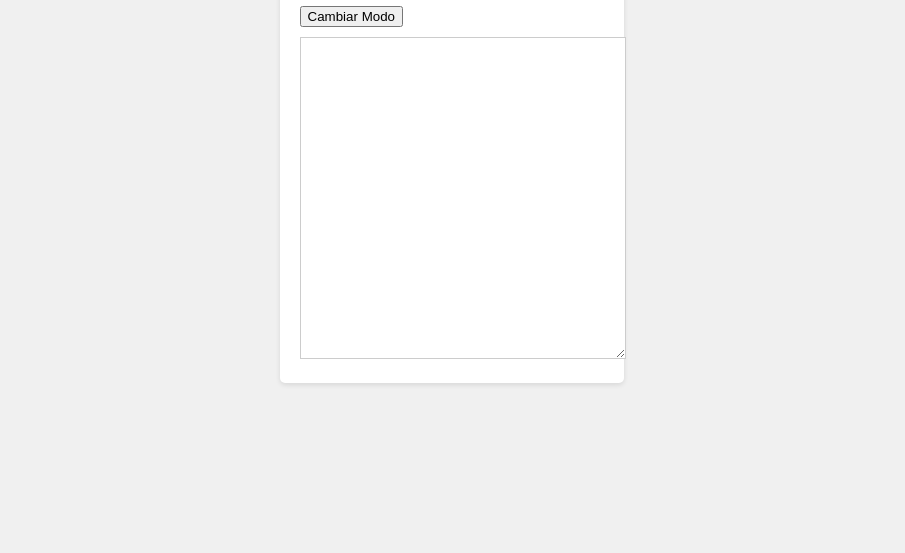
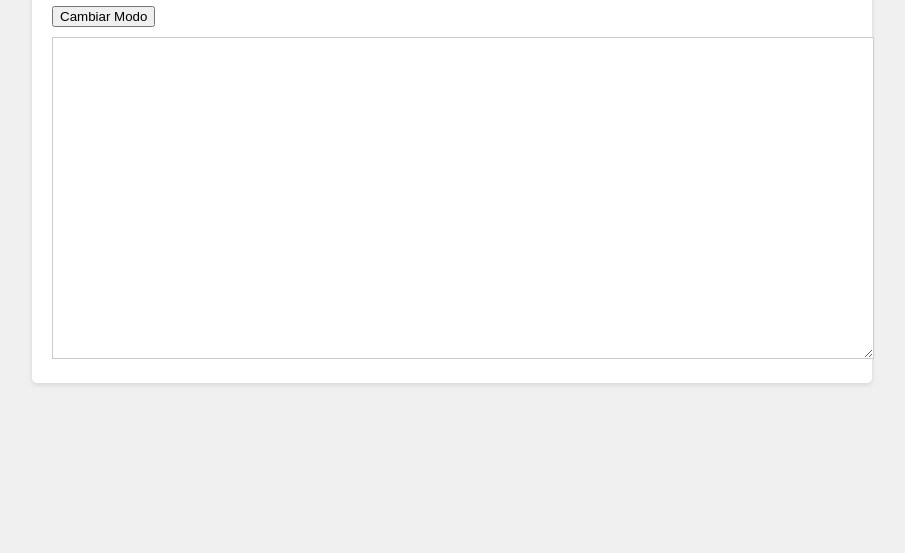
Before and after one commit to brandonpty/landing, a plain HTML site: page notas.html in a window 1280 px wide. Shown: the part 263-816 px from the top of the page, without its empty margins (188-1093 px from the left). Drawn offline with Linux system fonts and the light colour scheme.

Commit message:
ajustes en estilo

```diff
--- a/notas.css
+++ b/notas.css
@@ -1,12 +1,15 @@
 body {
     font-family: sans-serif;
     display: flex;
+    flex-direction: column;
     justify-content: center;
     align-items: center;
     min-height: 100vh;
-    background-color: #f0f0f0; /* Modo claro por defecto */
+    background-color: #f0f0f0;
     color: #333;
     transition: background-color 0.3s ease, color 0.3s ease;
+    padding: 20px;
+    box-sizing: border-box;
 }
 
 .container {
@@ -14,6 +17,8 @@ body {
     padding: 20px;
     border-radius: 5px;
     box-shadow: 0 2px 5px rgba(0, 0, 0, 0.1);
+    width: 90%;
+    max-width: 800px;
 }
 
 textarea {
@@ -23,6 +28,7 @@ textarea {
     padding: 10px;
     border: 1px solid #ccc;
     resize: vertical;
+    text-align: left;
 }
 
 body.dark-mode {
```
